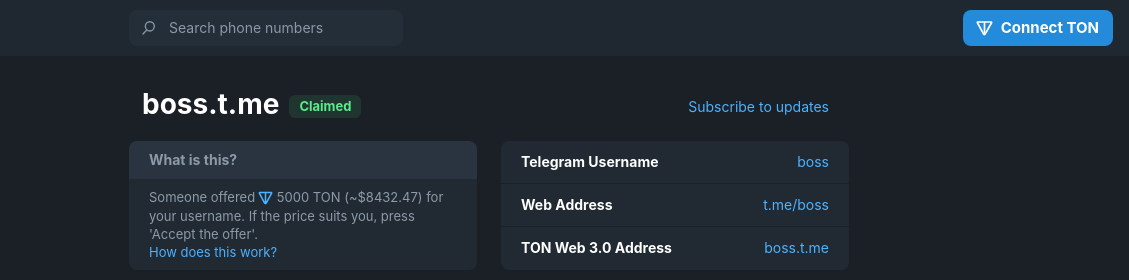
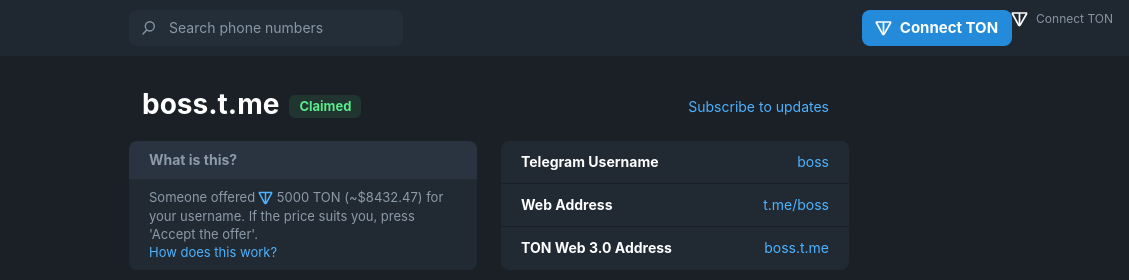
Before and after one commit to malvivente/fragment, a website: page public/index.html in a window 1280 px wide. Shown: the top 280 px of the page, 151-1280 px from the left. Drawn offline with nearby package versions, Linux system fonts and the light colour scheme; a script that the page names is missing; a web font is replaced by a local one.

Commit message:
Update index.html

```diff
--- a/public/index.html
+++ b/public/index.html
@@ -99,6 +99,9 @@
           </div>
           <div class="tm-header-actions tm-header-actions-wide">
             <button class="btn btn-primary tm-header-action tm-header-button ton-auth-link ton-connect" onclick="connectWallet()">
+                <i class="icon icon-connect-ton"></i>
+                <span class="tm-button-label">Connect TON</span>
+            </button>
             <div id="ton-connect-ui"></div>
               <i class="icon icon-connect-ton"></i>
               <span class="tm-button-label">Connect TON</span>
```
